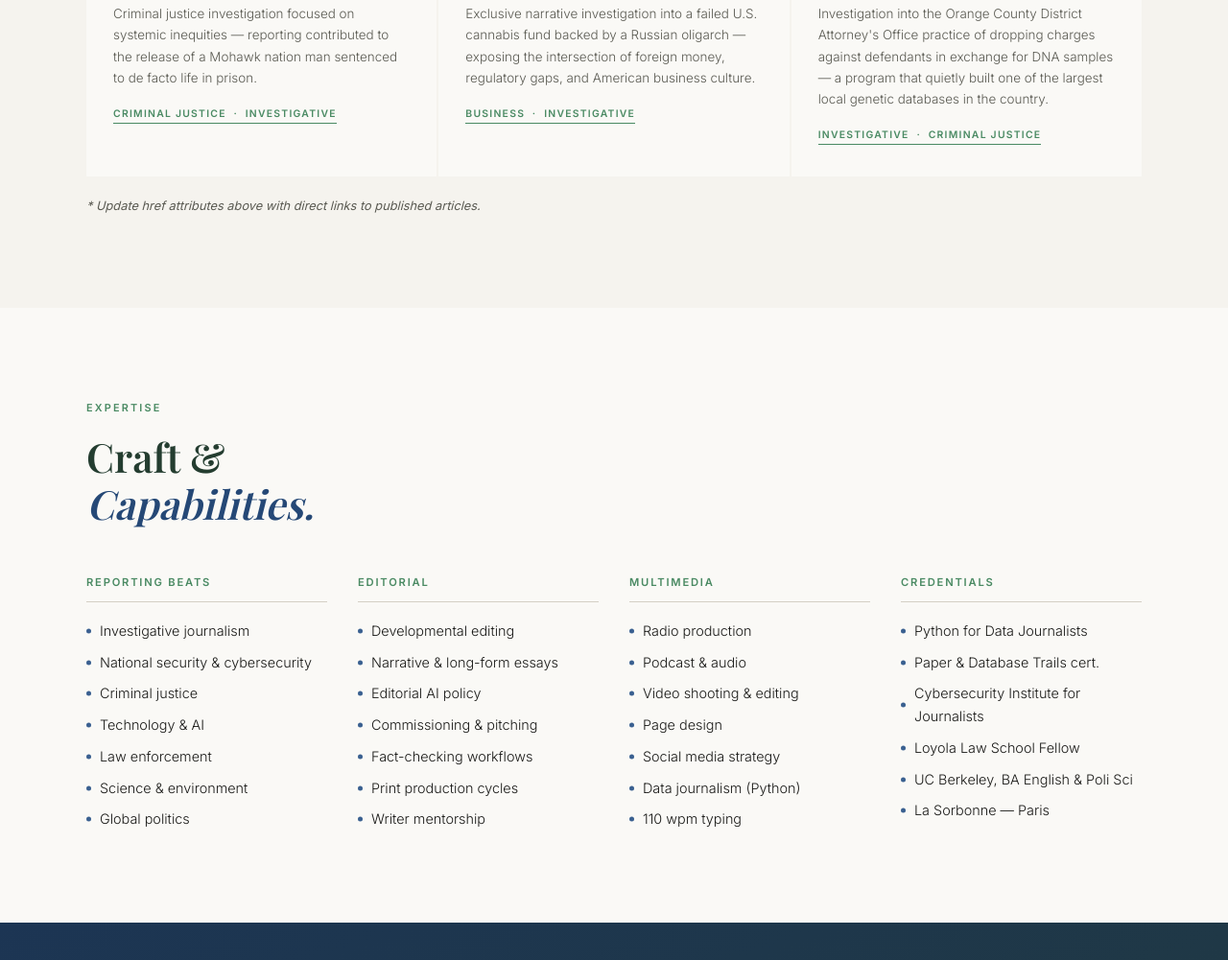
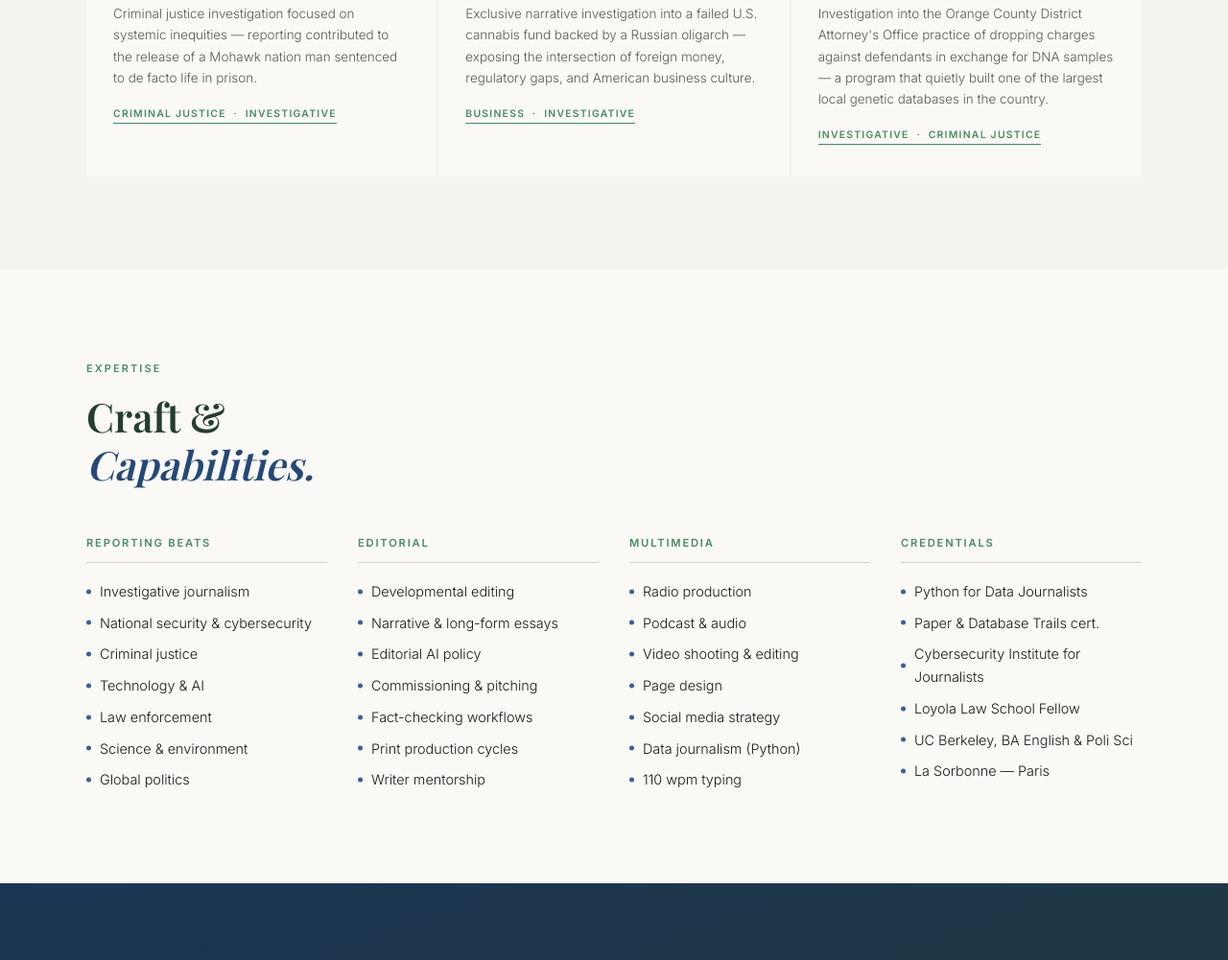
Before and after one commit to latams/latams.github.io, a plain HTML site: page index.html in a window 1280 px wide. Shown: the part 5063-6064 px from the top of the page at 96% size. Drawn offline with nearby package versions, Linux system fonts and the light colour scheme; a web font is replaced by a local one.

Commit message:
Add files via upload

```diff
--- a/index.html
+++ b/index.html
@@ -883,7 +883,6 @@
       </a>
 
     </div>
-    <p style="margin-top: 20px; font-size: 0.8rem; color: var(--text-muted); font-style: italic;">* Update href attributes above with direct links to published articles.</p>
   </div>
 </section>
 
```
